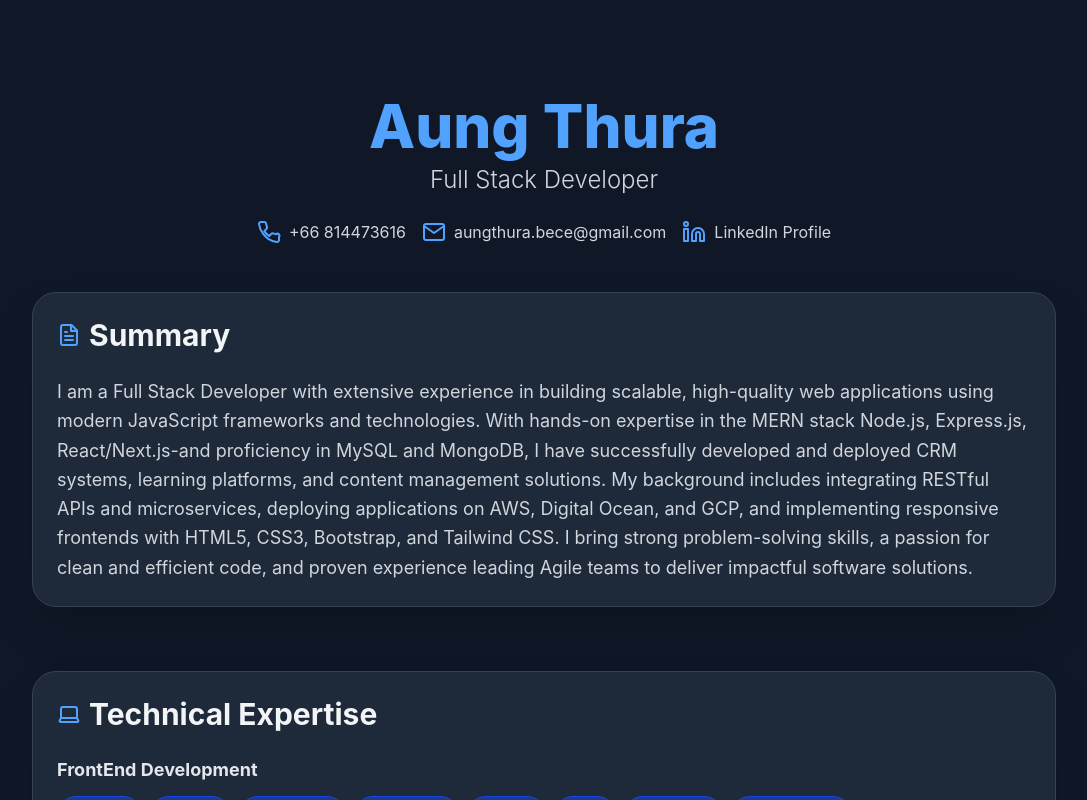
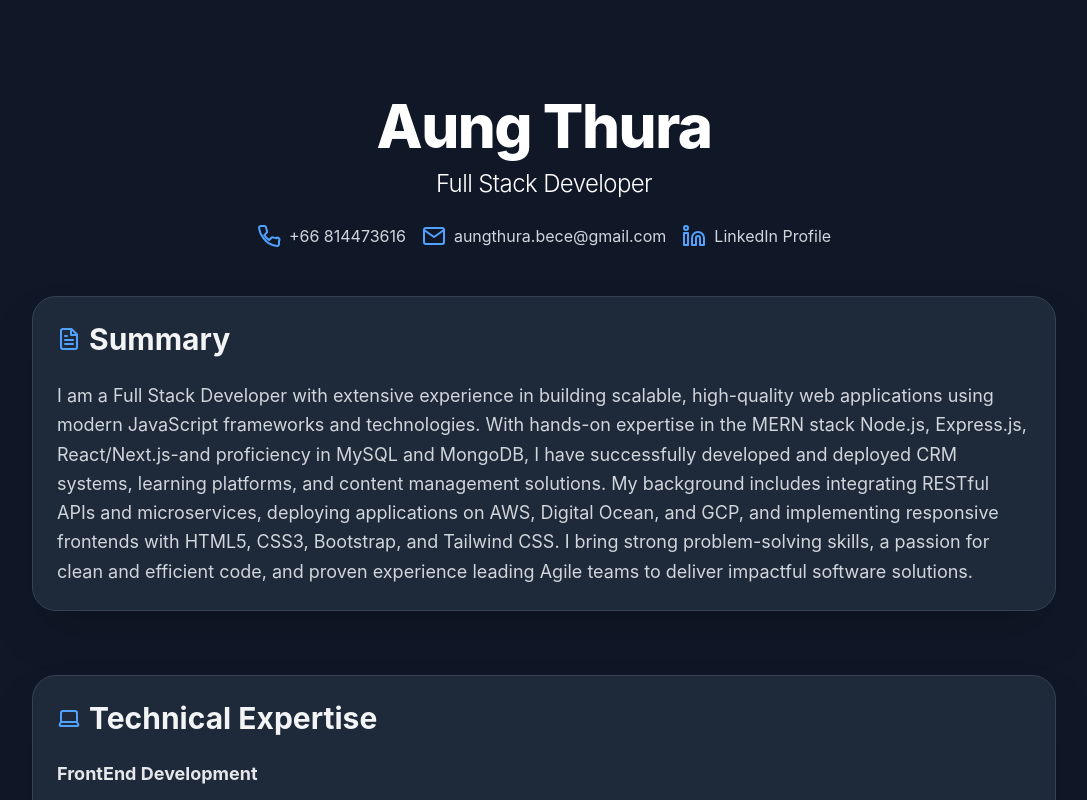
Before and after one commit to aries2061/my-portfolio, a Next.js app in the folder my-app/: page / in a window 1280 px wide. Shown: the top 800 px of the page, without its empty margins (96-1183 px from the left). Built offline with nearby package versions, Linux system fonts and the light colour scheme.

Commit message:
added TextType component for title

```diff
--- a/my-app/app/page.tsx
+++ b/my-app/app/page.tsx
@@ -2,6 +2,7 @@
 import Image from "next/image";
 
 import React, { useState, useEffect, JSX } from 'react';
+import TextType from '@components/TextType';
 
 // This is a single-file Next.js application that renders a portfolio
 // based on the provided resume content.
@@ -215,11 +216,23 @@ export default function Home() {
       <div className="container mx-auto max-w-5xl">
         <header className="text-center py-12 px-4">
           <h1 className="text-4xl sm:text-5xl md:text-6xl font-extrabold text-blue-400 mb-2">
-            {portfolioData.name}
+            <TextType
+              text={[portfolioData.name]}
+              typingSpeed={75}
+              pauseDuration={1500}
+              showCursor={false}
+              cursorCharacter="|"
+            />
           </h1>
-          <p className="text-xl sm:text-2xl font-light text-gray-300">
-            {portfolioData.title}
-          </p>
+          <div className="text-xl sm:text-2xl font-light text-gray-300 mt-3">
+            <TextType
+              text={[portfolioData.title]}
+              typingSpeed={10}
+              pauseDuration={1500}
+              showCursor={false}
+              cursorCharacter="|"
+            />
+          </div>
           <div className="flex flex-wrap justify-center gap-4 mt-6 text-gray-300">
             <a href={`tel:${portfolioData.contact.phone}`} className="flex items-center gap-2 hover:text-blue-400 transition-colors duration-200">
               <PhoneIcon />
--- /dev/null
+++ b/my-app/components/TextType.tsx
@@ -0,0 +1,193 @@
+'use client';
+
+import { ElementType, useEffect, useRef, useState, createElement, useMemo, useCallback } from 'react';
+import { gsap } from 'gsap';
+
+interface TextTypeProps {
+  className?: string;
+  showCursor?: boolean;
+  hideCursorWhileTyping?: boolean;
+  cursorCharacter?: string | React.ReactNode;
+  cursorBlinkDuration?: number;
+  cursorClassName?: string;
+  text: string | string[];
+  as?: ElementType;
+  typingSpeed?: number;
+  initialDelay?: number;
+  pauseDuration?: number;
+  deletingSpeed?: number;
+  loop?: boolean;
+  textColors?: string[];
+  variableSpeed?: { min: number; max: number };
+  onSentenceComplete?: (sentence: string, index: number) => void;
+  startOnVisible?: boolean;
+  reverseMode?: boolean;
+}
+
+const TextType = ({
+  text,
+  as: Component = 'div',
+  typingSpeed = 50,
+  initialDelay = 0,
+  pauseDuration = 2000,
+  deletingSpeed = 30,
+  loop = true,
+  className = '',
+  showCursor = true,
+  hideCursorWhileTyping = false,
+  cursorCharacter = '|',
+  cursorClassName = '',
+  cursorBlinkDuration = 0.5,
+  textColors = [],
+  variableSpeed,
+  onSentenceComplete,
+  startOnVisible = false,
+  reverseMode = false,
+  ...props
+}: TextTypeProps & React.HTMLAttributes<HTMLElement>) => {
+  const [displayedText, setDisplayedText] = useState('');
+  const [currentCharIndex, setCurrentCharIndex] = useState(0);
+  const [isDeleting, setIsDeleting] = useState(false);
+  const [currentTextIndex, setCurrentTextIndex] = useState(0);
+  const [isVisible, setIsVisible] = useState(!startOnVisible);
+  const cursorRef = useRef<HTMLSpanElement>(null);
+  const containerRef = useRef<HTMLElement>(null);
+
+  const textArray = useMemo(() => (Array.isArray(text) ? text : [text]), [text]);
+
+  const getRandomSpeed = useCallback(() => {
+    if (!variableSpeed) return typingSpeed;
+    const { min, max } = variableSpeed;
+    return Math.random() * (max - min) + min;
+  }, [variableSpeed, typingSpeed]);
+
+  const getCurrentTextColor = () => {
+    if (textColors.length === 0) return '#ffffff';
+    return textColors[currentTextIndex % textColors.length];
+  };
+
+  useEffect(() => {
+    if (!startOnVisible || !containerRef.current) return;
+
+    const observer = new IntersectionObserver(
+      entries => {
+        entries.forEach(entry => {
+          if (entry.isIntersecting) {
+            setIsVisible(true);
+          }
+        });
+      },
+      { threshold: 0.1 }
+    );
+
+    observer.observe(containerRef.current);
+    return () => observer.disconnect();
+  }, [startOnVisible]);
+
+  useEffect(() => {
+    if (showCursor && cursorRef.current) {
+      gsap.set(cursorRef.current, { opacity: 1 });
+      gsap.to(cursorRef.current, {
+        opacity: 0,
+        duration: cursorBlinkDuration,
+        repeat: -1,
+        yoyo: true,
+        ease: 'power2.inOut'
+      });
+    }
+  }, [showCursor, cursorBlinkDuration]);
+
+  useEffect(() => {
+    if (!isVisible) return;
+
+    let timeout: NodeJS.Timeout;
+
+    const currentText = textArray[currentTextIndex];
+    const processedText = reverseMode ? currentText.split('').reverse().join('') : currentText;
+
+    const executeTypingAnimation = () => {
+      if (isDeleting) {
+        if (displayedText === '') {
+          setIsDeleting(false);
+          if (currentTextIndex === textArray.length - 1 && !loop) {
+            return;
+          }
+
+          if (onSentenceComplete) {
+            onSentenceComplete(textArray[currentTextIndex], currentTextIndex);
+          }
+
+          setCurrentTextIndex(prev => (prev + 1) % textArray.length);
+          setCurrentCharIndex(0);
+          timeout = setTimeout(() => {}, pauseDuration);
+        } else {
+          timeout = setTimeout(() => {
+            setDisplayedText(prev => prev.slice(0, -1));
+          }, deletingSpeed);
+        }
+      } else {
+        if (currentCharIndex < processedText.length) {
+          timeout = setTimeout(
+            () => {
+              setDisplayedText(prev => prev + processedText[currentCharIndex]);
+              setCurrentCharIndex(prev => prev + 1);
+            },
+            variableSpeed ? getRandomSpeed() : typingSpeed
+          );
+        } else if (textArray.length > 1) {
+          timeout = setTimeout(() => {
+            setIsDeleting(true);
+          }, pauseDuration);
+        }
+      }
+    };
+
+    if (currentCharIndex === 0 && !isDeleting && displayedText === '') {
+      timeout = setTimeout(executeTypingAnimation, initialDelay);
+    } else {
+      executeTypingAnimation();
+    }
+
+    return () => clearTimeout(timeout);
+  }, [
+    currentCharIndex,
+    displayedText,
+    isDeleting,
+    typingSpeed,
+    deletingSpeed,
+    pauseDuration,
+    textArray,
+    currentTextIndex,
+    loop,
+    initialDelay,
+    isVisible,
+    reverseMode,
+    variableSpeed,
+    onSentenceComplete
+  ]);
+
+  const shouldHideCursor =
+    hideCursorWhileTyping && (currentCharIndex < textArray[currentTextIndex].length || isDeleting);
+
+  return createElement(
+    Component,
+    {
+      ref: containerRef,
+      className: `inline-block whitespace-pre-wrap tracking-tight ${className}`,
+      ...props
+    },
+    <span className="inline" style={{ color: getCurrentTextColor() }}>
+      {displayedText}
+    </span>,
+    showCursor && (
+      <span
+        ref={cursorRef}
+        className={`ml-1 inline-block opacity-100 ${shouldHideCursor ? 'hidden' : ''} ${cursorClassName}`}
+      >
+        {cursorCharacter}
+      </span>
+    )
+  );
+};
+
+export default TextType;
```
Also changed, not shown: my-app/package.json (+6 -5 lines), 1 other file (tests, documents, lock files or other folders).
